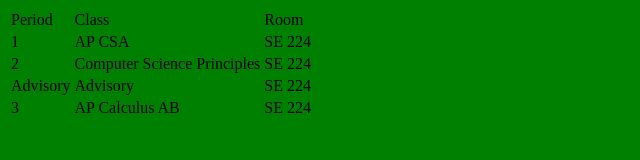
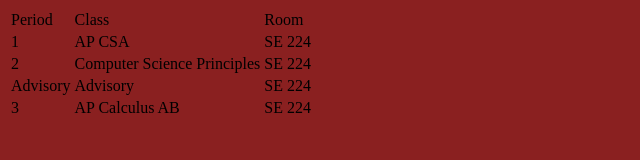
Before and after one commit to atchiray000/csptest1, a plain HTML site: page schedule.html in a window 1280 px wide. Shown: the whole page, without its empty margins (0-640 px from the left). Drawn offline with Linux system fonts and the light colour scheme.

Commit message:
Update schedule.html

```diff
--- a/schedule.html
+++ b/schedule.html
@@ -1,6 +1,6 @@
 <html>
   <title>My Schedule</title>
-  <body bgcolor=green>
+  <body bgcolor=#8A2020>
     <table>
       <tr>
         <td>Period</td>
```
